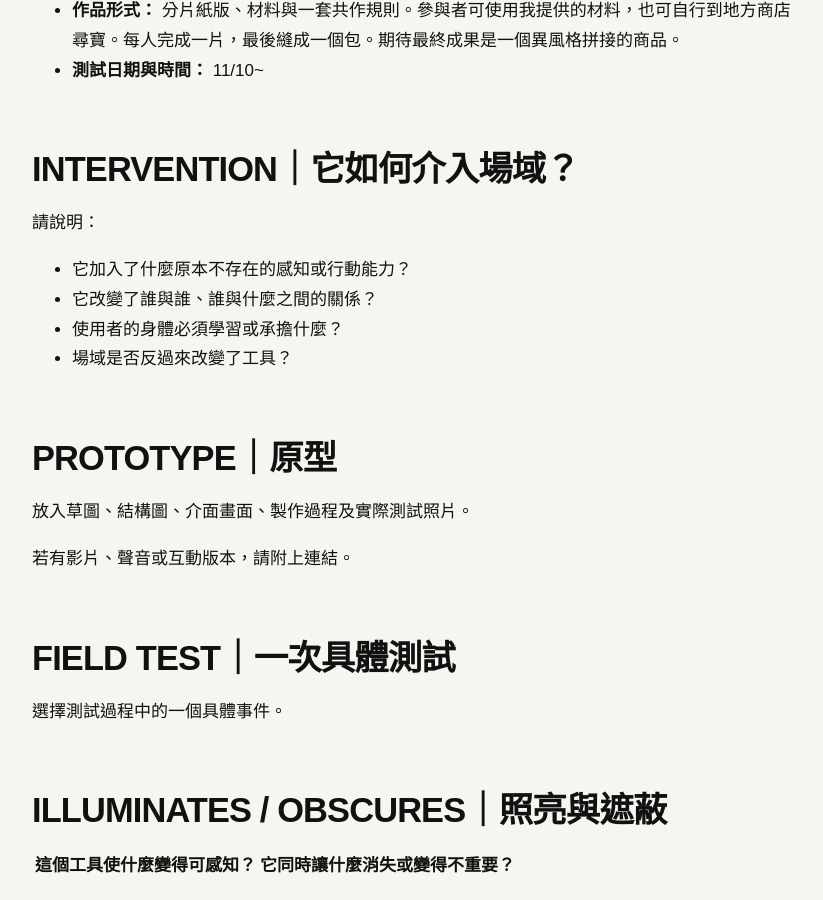
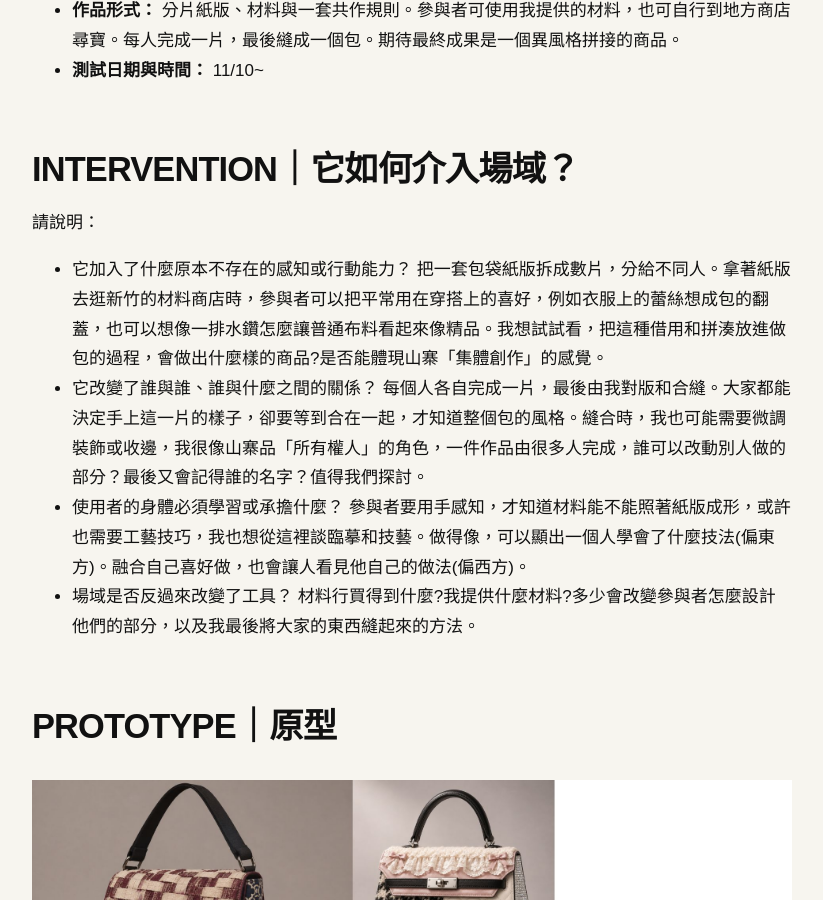
Before and after one commit to yo566566/fieldworkarchive, a Jekyll site: the page built from weeks/week-09.md, in a window 1280 px wide and 900 px high, scrolled down 690 px. Shown: the whole window, without its empty margins (48-871 px from the left). Built offline with Jekyll 4.4.1, drawn with Linux system fonts in a browser that asks for light colours.

Commit message:
Update week-09.md

```diff
--- a/weeks/week-09.md
+++ b/weeks/week-09.md
@@ -25,15 +25,17 @@ permalink: /weeks/week-09/
 請說明：
 
 * 它加入了什麼原本不存在的感知或行動能力？
+  把一套包袋紙版拆成數片，分給不同人。拿著紙版去逛新竹的材料商店時，參與者可以把平常用在穿搭上的喜好，例如衣服上的蕾絲想成包的翻蓋，也可以想像一排水鑽怎麼讓普通布料看起來像精品。我想試試看，把這種借用和拼湊放進做包的過程，會做出什麼樣的商品?是否能體現山寨「集體創作」的感覺。
 * 它改變了誰與誰、誰與什麼之間的關係？
+  每個人各自完成一片，最後由我對版和合縫。大家都能決定手上這一片的樣子，卻要等到合在一起，才知道整個包的風格。縫合時，我也可能需要微調裝飾或收邊，我很像山寨品「所有權人」的角色，一件作品由很多人完成，誰可以改動別人做的部分？最後又會記得誰的名字？值得我們探討。
 * 使用者的身體必須學習或承擔什麼？
+  參與者要用手感知，才知道材料能不能照著紙版成形，或許也需要工藝技巧，我也想從這裡談臨摹和技藝。做得像，可以顯出一個人學會了什麼技法(偏東方)。融合自己喜好做，也會讓人看見他自己的做法(偏西方)。
 * 場域是否反過來改變了工具？
+  材料行買得到什麼?我提供什麼材料?多少會改變參與者怎麼設計他們的部分，以及我最後將大家的東西縫起來的方法。
 
 ## PROTOTYPE｜原型
 
-放入草圖、結構圖、介面畫面、製作過程及實際測試照片。
-
-若有影片、聲音或互動版本，請附上連結。
+![圖片說明]({{ '/assets/images/w8-08.jpg' | relative_url }})
 
 ## FIELD TEST｜一次具體測試
 
```
